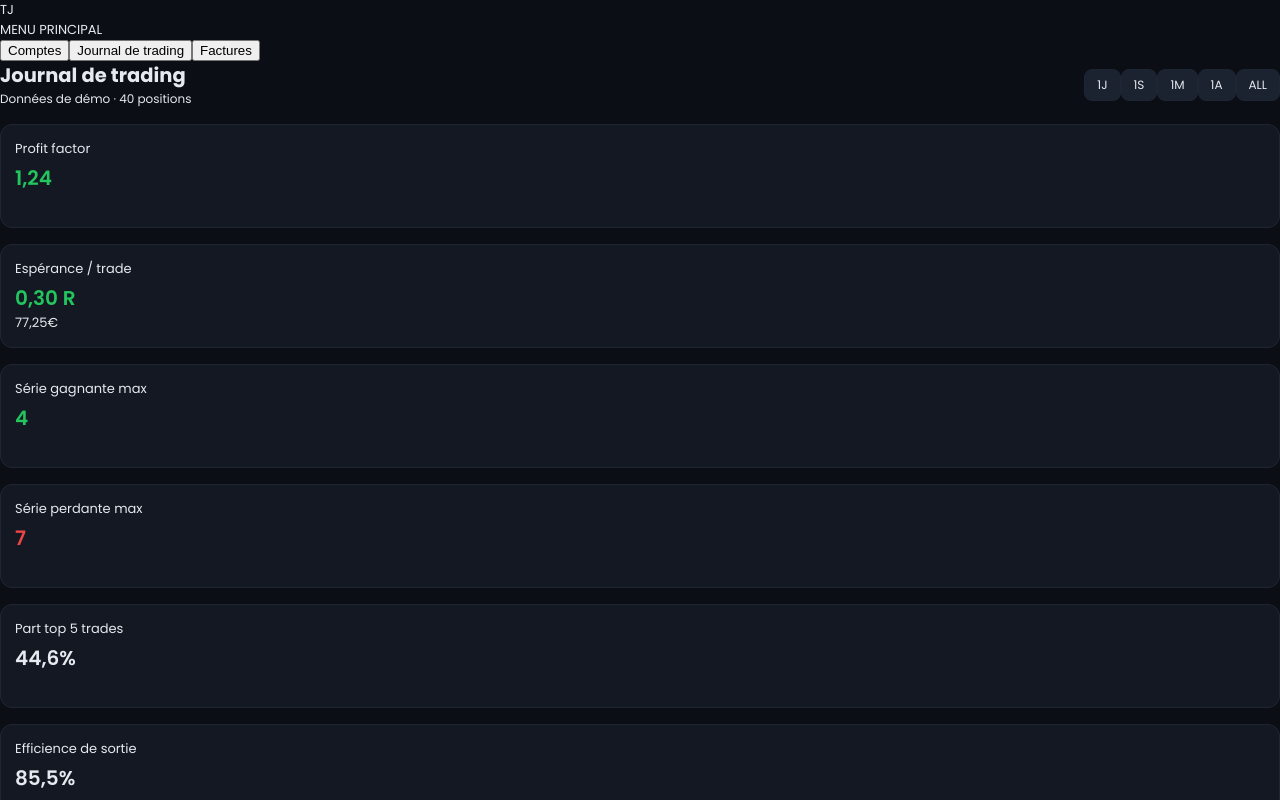
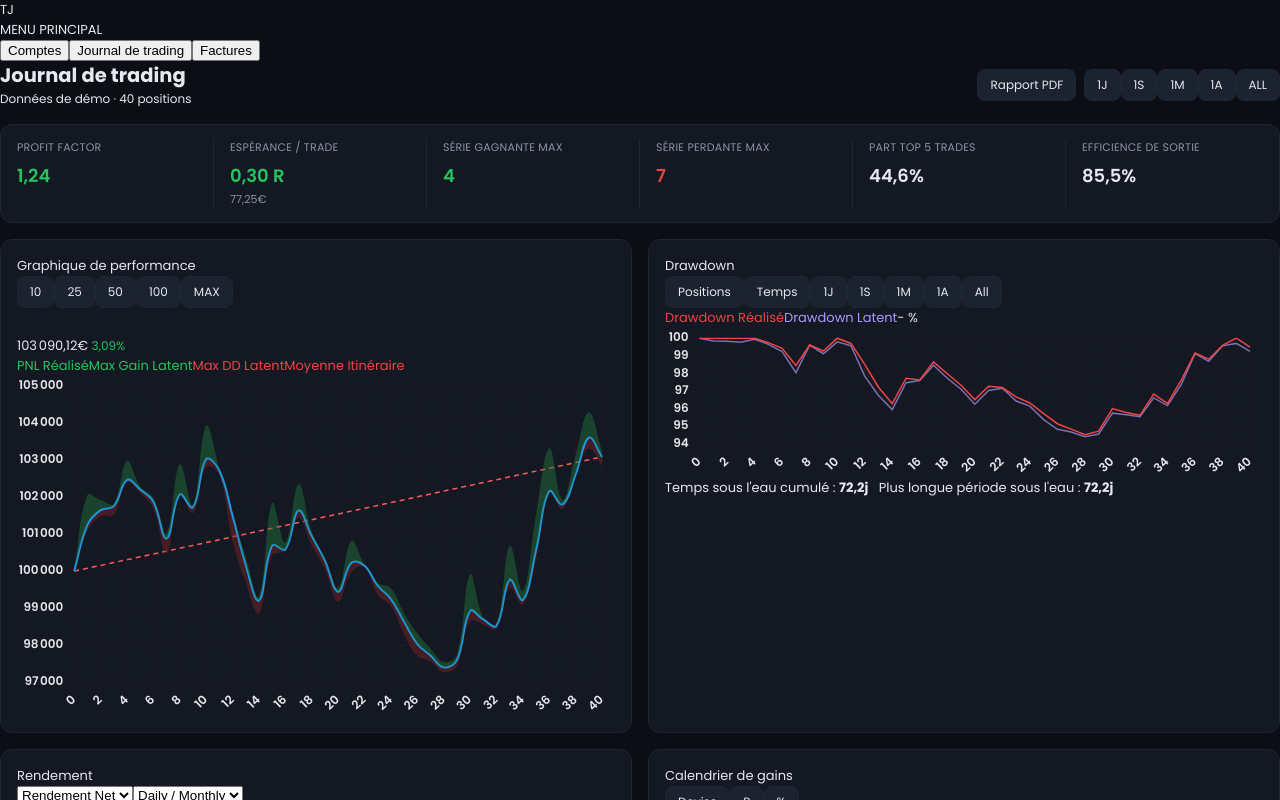
Before and after one commit to Neal40/trading-journal, a React (Vite) app: page / in a window 1280 px wide. Shown: the top 800 px of the page. Built offline with nearby package versions, Linux system fonts and the light colour scheme.

Commit message:
feat: KPI sur une seule ligne + bouton Rapport PDF dans l'en-tête Journal

```diff
--- a/src/components/KpiRow.tsx
+++ b/src/components/KpiRow.tsx
@@ -11,12 +11,12 @@ export function KpiRow({ s }: { s: Stats }) {
     { l: 'Efficience de sortie', v: fmt(effi(s), 1) + '%', c: '' },
   ]
   return (
-    <div className="grid g6">
+    <div className="kpi-bar">
       {items.map(k => (
-        <div className="card kpi" key={k.l}>
-          <div className="title">{k.l}</div>
-          <div className={'v ' + k.c}>{k.v}</div>
-          <div className="s">{k.sub ?? '\u00a0'}</div>
+        <div className="kpi-item" key={k.l}>
+          <div className="kpi-label">{k.l}</div>
+          <div className={'kpi-value ' + k.c}>{k.v}</div>
+          {k.sub && <div className="kpi-sub">{k.sub}</div>}
         </div>
       ))}
     </div>
--- a/src/pages/JournalPage.tsx
+++ b/src/pages/JournalPage.tsx
@@ -26,12 +26,15 @@ export default function JournalPage() {
 
   return (
     <section>
-      <div style={{ display: 'flex', justifyContent: 'space-between', alignItems: 'center', marginBottom: 16 }}>
+      <div className="page-head">
         <div>
           <h2 style={{ margin: 0 }}>Journal de trading</h2>
           <div className="muted" style={{ fontSize: 12 }}>{label} · {s.n} positions</div>
         </div>
-        <Toolbar />
+        <div className="page-actions">
+          <button className="btn">Rapport PDF</button>
+          <Toolbar />
+        </div>
       </div>
 
       <KpiRow s={s} />
--- a/src/styles.css
+++ b/src/styles.css
@@ -12,6 +12,18 @@ body { background: var(--bg); color: var(--text); font-family: 'Poppins', sans-s
 .g2 { grid-template-columns: 1fr 1fr; }
 .g3 { grid-template-columns: repeat(3, 1fr); }
 @media (max-width: 1000px) { .g2, .g3 { grid-template-columns: 1fr; } }
+
+.page-head { display: flex; justify-content: space-between; align-items: center; margin-bottom: 16px; gap: 12px; flex-wrap: wrap; }
+.page-actions { display: flex; gap: 8px; align-items: center; }
+
+/* Bande KPI : une seule ligne, style screen 2 */
+.kpi-bar { display: grid; grid-template-columns: repeat(6, 1fr); background: var(--card); border: 1px solid var(--line); border-radius: 12px; padding: 14px 0; }
+.kpi-item { padding: 0 16px; border-right: 1px solid var(--line); min-width: 0; }
+.kpi-item:last-child { border-right: 0; }
+.kpi-label { color: var(--mute); font-size: 11px; text-transform: uppercase; letter-spacing: .02em; white-space: nowrap; overflow: hidden; text-overflow: ellipsis; }
+.kpi-value { font-size: 18px; font-weight: 600; margin-top: 6px; }
+.kpi-sub { color: var(--mute); font-size: 11px; margin-top: 2px; }
+@media (max-width: 1100px) { .kpi-bar { grid-template-columns: repeat(3, 1fr); row-gap: 14px; } .kpi-item:nth-child(3) { border-right: 0; } }
 
 .card { background: var(--card); border: 1px solid var(--line); border-radius: 12px; padding: 16px; min-width: 0; }
 .card-h { display: flex; justify-content: space-between; align-items: center; margin-bottom: 12px; gap: 8px; }
```
